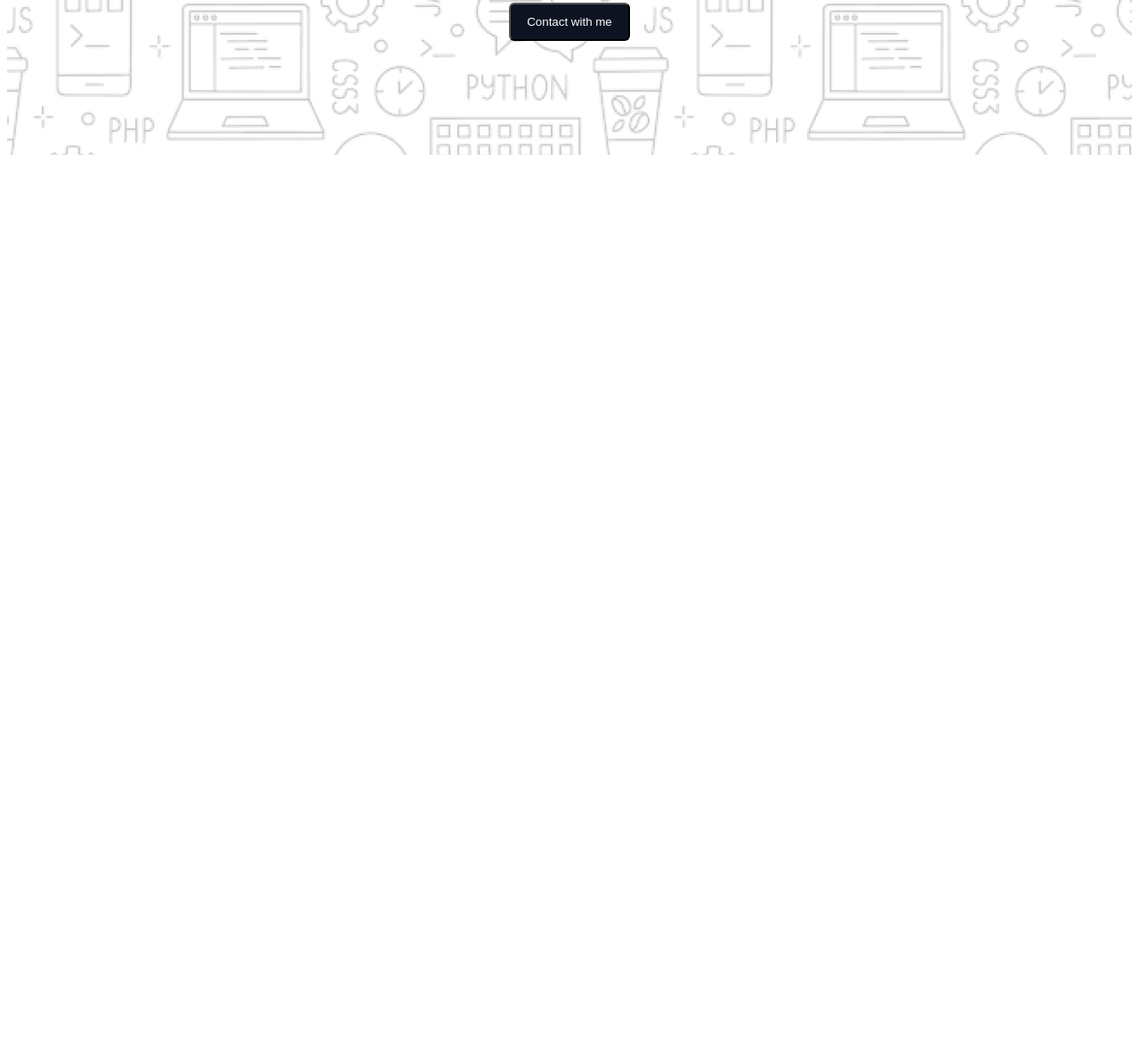
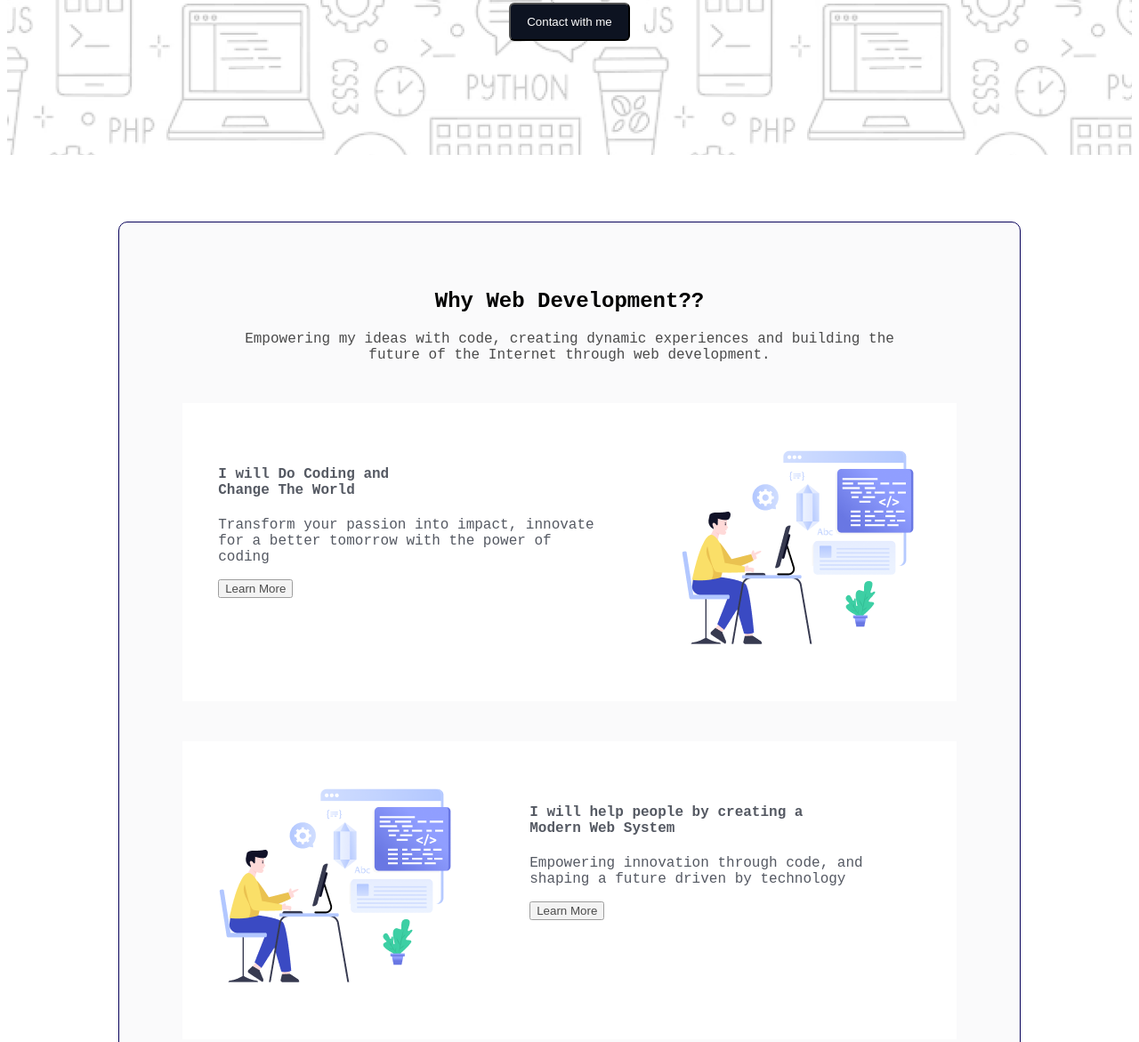
Before and after one commit to Morsalin24/Assignment-1, a plain HTML site: page index.html in a window 1280 px wide. Shown: the part 492-1663 px from the top of the page at 89% size. Before the commit the page ends 800 px from the top, so only its background shows below. Drawn offline with Linux system fonts and the light colour scheme; a web font is replaced by a local one.

Commit message:
add web debelopment section

```diff
--- a/index.html
+++ b/index.html
@@ -20,8 +20,42 @@
         </div>
     </header>
     <main>
-        <section>
-
+        <section class="web-devlopment-container">
+            <div class="title-container">
+                <h2>Why Web Development??</h2>
+                <p>Empowering my ideas with code, creating dynamic experiences and building the <br> future of the Internet through web development.</p>
+            </div>
+                <div class="fast-layer">
+                    <div class="leyer-text">
+                        <h4>I will Do Coding and <br> Change The World</h4>
+                        <p>Transform your passion into impact, innovate for a better tomorrow with the power of coding</p>
+                        <button>Learn More</button>
+                    </div>
+                    <div class="leyer-image">
+                        <img src="assets/Layer_1.png" alt="">
+                    </div>
+                </div>
+                <div class="fast-layer">
+                    <div class="leyer-image">
+                        <img src="assets/Layer_1.png" alt="">
+                    </div>
+                    <div class="leyer-text">
+                        <h4>I will help people by creating a <br> Modern Web System</h4>
+                        <p>Empowering innovation through code, and shaping a future driven by technology</p>
+                        <button>Learn More</button>
+                    </div>
+                </div>
+                <div class="fast-layer">
+                    <div class="leyer-text">
+                        <h4>I will Do Coding and <br> Change The World</h4>
+                        <p>Empowering innovation through code, transforming ideas into reality, and shaping a future driven by technology</p>
+                        <button>Learn More</button>
+                    </div>
+                    <div class="leyer-image">
+                        <img src="assets/Group 4.png" alt="">
+                    </div>
+                </div>
+            </div>
         </section>
     </main>
 </body>
--- a/styles/styles.css
+++ b/styles/styles.css
@@ -21,6 +21,9 @@ body{
 .banner-hero-section{
     text-align: center;
 }
+.banner-hero-section p{
+opacity: 70%;
+}
 .btn{
     background-color: #0D1321;
     color: #FFFFFF;
@@ -36,3 +39,45 @@ body{
     color: #0D1321;
     font-size: 48px;
 }
+.web-devlopment-container{
+    width: 80%;
+    height: 1390px;
+    margin: 0 auto;
+    border: 1px solid #070159;
+    margin-top: 75px;
+    background-color: #FAFAFB;
+    border-radius: 10px;
+}
+.title-container{
+
+    text-align: center;
+    margin-top: 75px;
+}
+.title-container h1{
+    font-size: 32px;
+}
+.title-container p{
+    font-size: 16px;
+    opacity: 70%;
+}
+.fast-layer{
+    width: 86%;
+    height: 335px;
+    margin: 0 auto;
+    margin-top: 45px;
+    display: flex;
+    background-color: white;
+}
+.leyer-text{
+    width: 450px;
+    height: 220px;
+    margin: 50px 40px;
+    color: #0D1321;
+    opacity: 70%;
+
+}
+.leyer-image{
+    width: 270px;
+    height: 220px;
+    margin: 50px 40px;
+}
```
